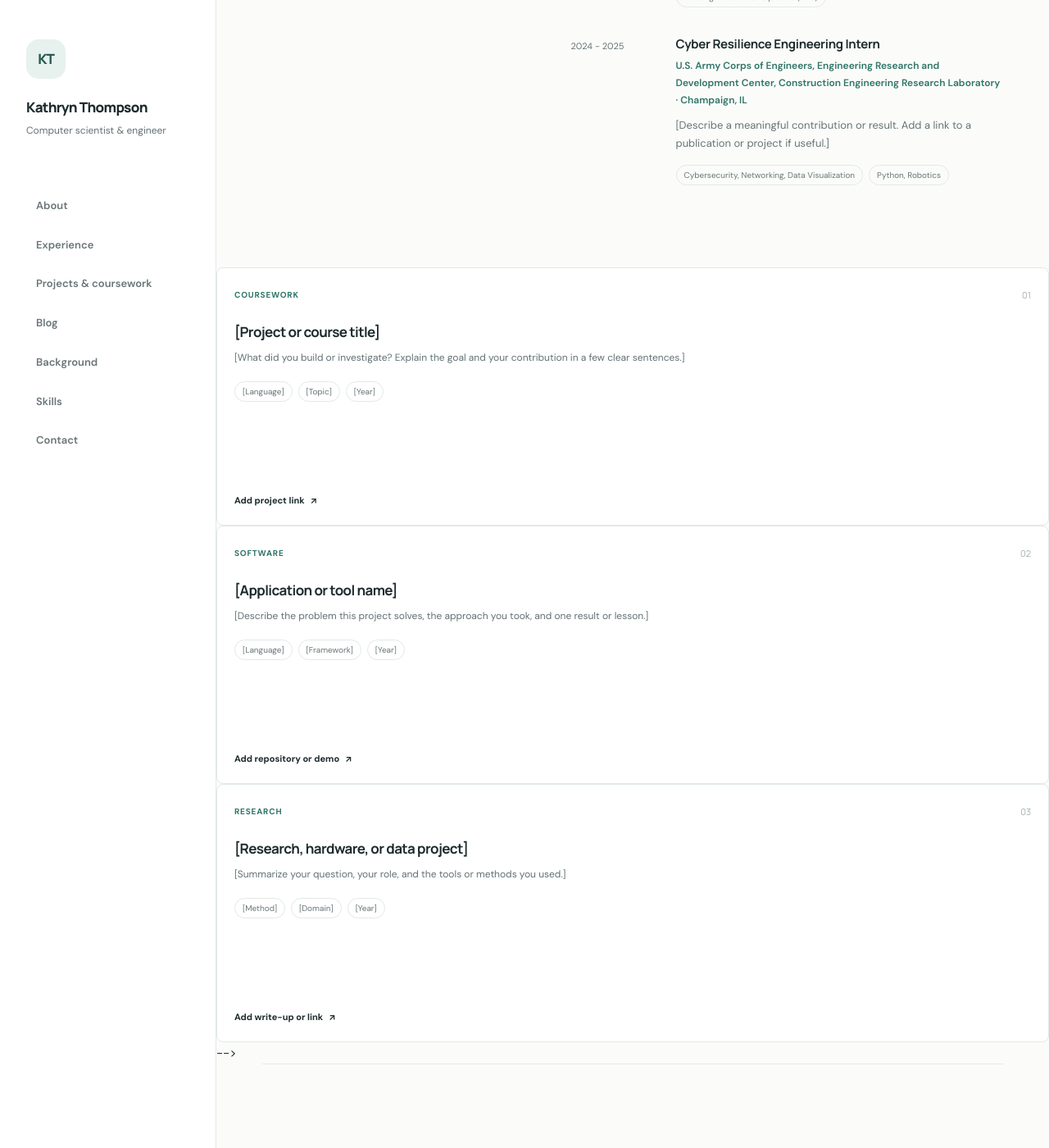
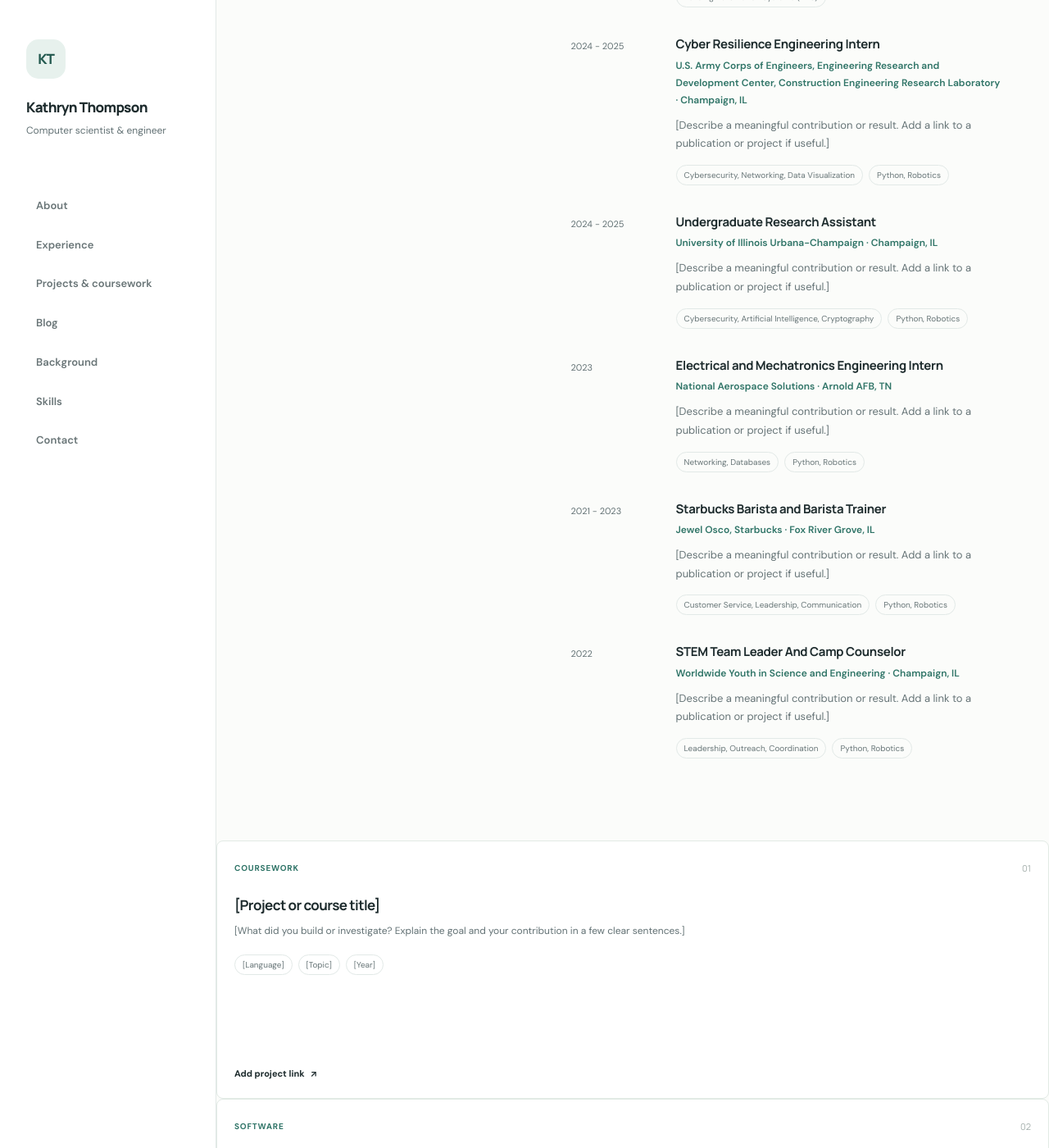
Before and after one commit to kyt325/KathrynThompson.github.io, a Jekyll site: the page index.html, which Jekyll copies as it is, in a window 1280 px wide and 1400 px high, scrolled down 1449 px. Shown: the whole window at 82% size. Built offline with Jekyll 4.4.1, drawn with Linux system fonts in a browser that asks for light colours.

Commit message:
updatding experience

```diff
--- a/index.html
+++ b/index.html
@@ -82,6 +82,42 @@
             <p class="item-subtitle">U.S. Army Corps of Engineers, Engineering Research and Development Center, Construction Engineering Research Laboratory · Champaign, IL</p>
             <p>[Describe a meaningful contribution or result. Add a link to a publication or project if useful.]</p>
             <ul class="tag-list"><li>Cybersecurity, Networking, Data Visualization</li><li>Python, Robotics</li></ul>
+          </div>
+        </article>
+        <article class="timeline-item">
+          <div class="timeline-date">2024 - 2025</div>
+          <div>
+            <h3>Undergraduate Research Assistant</h3>
+            <p class="item-subtitle">University of Illinois Urbana-Champaign · Champaign, IL</p>
+            <p>[Describe a meaningful contribution or result. Add a link to a publication or project if useful.]</p>
+            <ul class="tag-list"><li>Cybersecurity, Artificial Intelligence, Cryptography</li><li>Python, Robotics</li></ul>
+          </div>
+        </article>
+        <article class="timeline-item">
+          <div class="timeline-date">2023</div>
+          <div>
+            <h3>Electrical and Mechatronics Engineering Intern</h3>
+            <p class="item-subtitle">National Aerospace Solutions · Arnold AFB, TN</p>
+            <p>[Describe a meaningful contribution or result. Add a link to a publication or project if useful.]</p>
+            <ul class="tag-list"><li>Networking, Databases</li><li>Python, Robotics</li></ul>
+          </div>
+        </article>
+        <article class="timeline-item">
+          <div class="timeline-date">2021 - 2023</div>
+          <div>
+            <h3>Starbucks Barista and Barista Trainer</h3>
+            <p class="item-subtitle">Jewel Osco, Starbucks · Fox River Grove, IL</p>
+            <p>[Describe a meaningful contribution or result. Add a link to a publication or project if useful.]</p>
+            <ul class="tag-list"><li>Customer Service, Leadership, Communication</li><li>Python, Robotics</li></ul>
+          </div>
+        </article>
+        <article class="timeline-item">
+          <div class="timeline-date">2022</div>
+          <div>
+            <h3>STEM Team Leader And Camp Counselor</h3>
+            <p class="item-subtitle">Worldwide Youth in Science and Engineering · Champaign, IL</p>
+            <p>[Describe a meaningful contribution or result. Add a link to a publication or project if useful.]</p>
+            <ul class="tag-list"><li>Leadership, Outreach, Coordination</li><li>Python, Robotics</li></ul>
           </div>
         </article>
       </div>
--- a/projects.html
+++ b/projects.html
@@ -78,12 +78,12 @@
           <article class="course-row">
             <div class="course-year">Summer 2026</div>
             <div><h3>CS 519 Scientific Visualization</h3><p>[A short note about a relevant assignment, concept, or skill you practiced.]</p></div>
-            <span class="course-area">Graphics</span>
+            <span class="course-area">Data Science</span>
           </article>
           <article class="course-row">
             <div class="course-year">Summer 2026</div>
             <div><h3>CS 416 Data Visualization</h3><p>[Mention a project or technical concept that shows what you learned.]</p></div>
-            <span class="course-area">Graphics</span>
+            <span class="course-area">Data Science</span>
           </article>
           <article class="course-row">
             <div class="course-year">Summer 2026</div>
```
